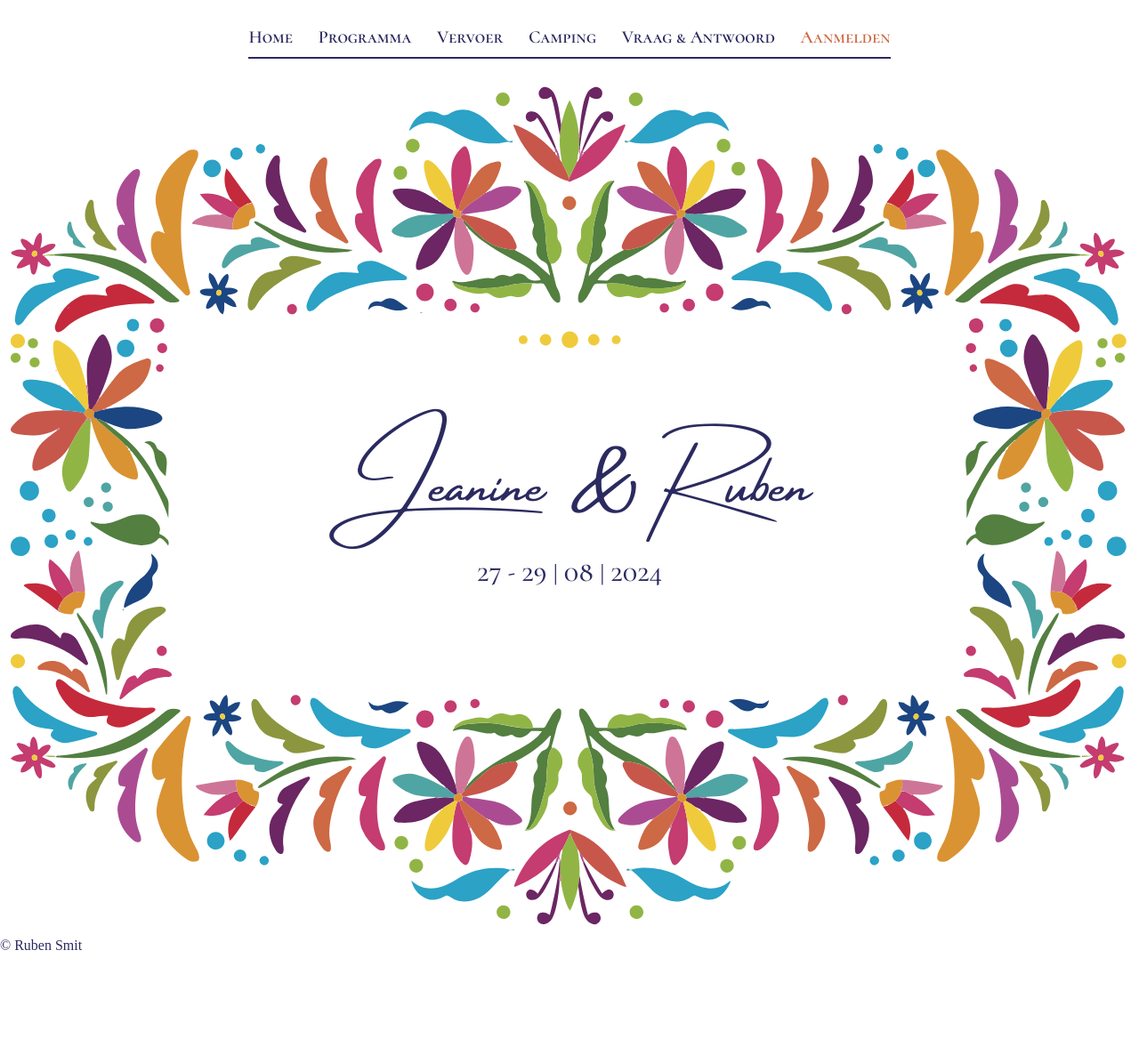
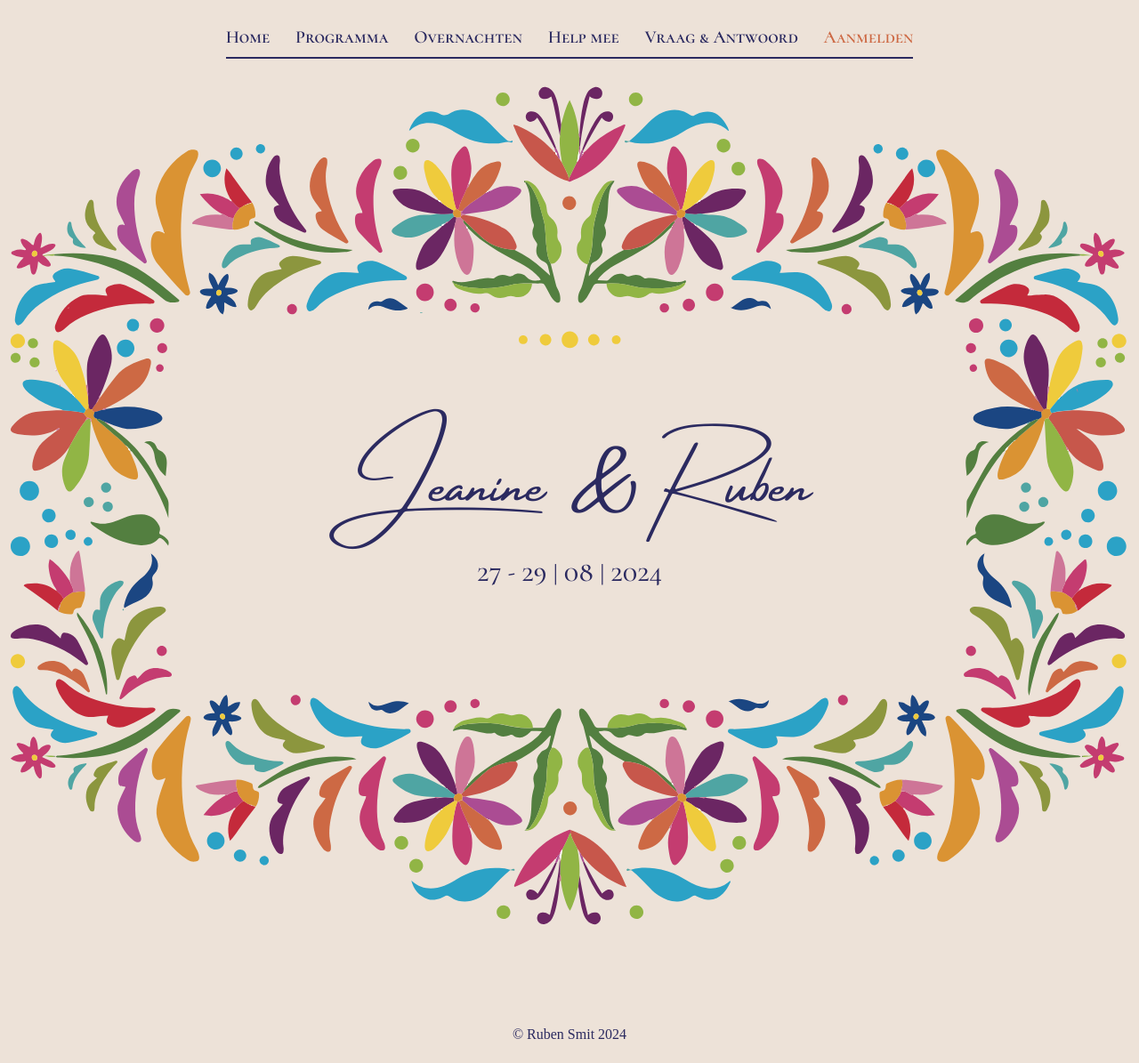
Before and after one commit to RubenSmit/bruiloftjeanineenruben.nl, a Jekyll site: the page built from index.markdown, in a window 1280 px wide. Shown: the whole page at 89% size. Built offline with Jekyll 4.4.1, drawn with Linux system fonts in a browser that asks for light colours; some web fonts are replaced; before the commit the page ends 1075 px from its top, so only the background shows below that.

```diff
--- /dev/null
+++ b/_includes/hero.html
@@ -0,0 +1,14 @@
+<div class="min-h-screen flex justify-center items-center">
+  <div class="w-full max-w-7xl relative">
+    <img src="/images/full_border.svg" class="w-full md:hidden">
+    <img src="/images/full_border_tablet.svg" class="w-full hidden md:block lg:hidden">
+    <img src="/images/full_border_desktop.svg" class="w-full hidden lg:block">
+    <div class="absolute top-0 left-0 w-full h-full flex justify-center items-center">
+      <div class="w-1/2 max-h-1/3 text-center">
+        <h1 class="text-4xl sm:text-5xl md:text-6xl lg:text-7xl font-curly mb-10" style="line-height: 7rem;">
+          Jeanine & Ruben</h1>
+        <p class="text-3xl font-medium">27 - 29 | 08 | 2024</p>
+      </div>
+    </div>
+  </div>
+</div>
--- a/_layouts/default.html
+++ b/_layouts/default.html
@@ -12,22 +12,22 @@
   <link rel="stylesheet" href="https://unpkg.com/tailwindcss@2.2.19/dist/tailwind.min.css">
   <link rel="stylesheet" href="/style/style.css">
 </head>
-<body>
-<nav>
-  <div class="nav-container">
+<body class="text-primary font-serif bg-tan">
+<nav class="flex justify-center p-5">
+  <div class="py-2 border-b-2 border-primary text-xl font-semibold space-x-6">
     <a href="/">Home</a>
+    <a href="/programma">Programma</a>
+    <a href="/">Overnachten</a>
+    <a href="/">Help mee</a>
+    <a href="/">Vraag & Antwoord</a>
+    <a href="/" class="text-secondary">Aanmelden</a>
   </div>
 </nav>
 <article>
-  <div class="content content--full">
-    <h1>{{ page.title }}</h1>
-    <p class="text--large">
-      {{ content }}
-    </p>
-  </div>
+  {{ content }}
 </article>
-<footer>
-  © Ruben Smit
+<footer class="text-center p-5 mt-20">
+  © Ruben Smit 2024
 </footer>
 </body>
 </html>
--- a/_layouts/home.html
+++ /dev/null
@@ -1,105 +0,0 @@
-<!doctype html>
-<html lang="en">
-<head>
-  <meta charset="utf-8">
-  <meta name="viewport" content="width=device-width, initial-scale=1.0"/>
-
-  <title>{{ page.title }}</title>
-  <meta name="description" content="{{ page.description }}"/>
-  <meta name="author" content="Ruben Smit">
-
-  <link href="https://fonts.googleapis.com/css?family=Lato&display=swap" rel="stylesheet">
-  <link rel="stylesheet" href="https://unpkg.com/tailwindcss@2.2.19/dist/tailwind.min.css">
-  <style>
-    .text-primary {
-      color: #2b2a60;
-    }
-
-    .bg-primary {
-      background-color: #2b2a60;
-    }
-
-    .border-primary {
-      border-color: #2b2a60;
-    }
-
-    .text-secondary {
-      color: #cd6944;
-    }
-
-    @font-face {
-      font-family: Comorant;
-      src: url("fonts/CormorantSC-Light.ttf") format("opentype");
-      font-weight: 300;
-    }
-
-    @font-face {
-      font-family: Comorant;
-      src: url("fonts/CormorantSC-Regular.ttf") format("opentype");
-      font-weight: 400;
-    }
-
-    @font-face {
-      font-family: Comorant;
-      src: url("fonts/CormorantSC-Medium.ttf") format("opentype");
-      font-weight: 500;
-    }
-
-    @font-face {
-      font-family: Comorant;
-      src: url("fonts/CormorantSC-SemiBold.ttf") format("opentype");
-      font-weight: 600;
-    }
-
-    @font-face {
-      font-family: Comorant;
-      src: url("fonts/CormorantSC-Bold.ttf") format("opentype");
-      font-weight: 700;
-    }
-
-    .font-serif {
-      font-family: 'Comorant', serif;
-    }
-
-    @font-face {
-      font-family: AmsterdamFour;
-      src: url("fonts/AmsterdamFour-Regular.ttf") format("opentype");
-      font-weight: 400;
-    }
-
-    .font-curly {
-      font-family: 'AmsterdamFour', sans-serif;
-    }
-  </style>
-</head>
-<body class="text-primary font-serif">
-<nav class="flex justify-center p-5">
-  <div class="py-2 border-b-2 border-primary text-xl font-semibold space-x-6">
-    <a href="/">Home</a>
-    <a href="/">Programma</a>
-    <a href="/">Vervoer</a>
-    <a href="/">Camping</a>
-    <a href="/">Vraag & Antwoord</a>
-    <a href="/" class="text-secondary">Aanmelden</a>
-  </div>
-</nav>
-<article>
-  <div class="min-h-screen flex justify-center items-center">
-    <div class="w-full max-w-7xl relative">
-      <img src="/images/full_border.svg" class="w-full md:hidden">
-      <img src="/images/full_border_tablet.svg" class="w-full hidden md:block lg:hidden">
-      <img src="/images/full_border_desktop.svg" class="w-full hidden lg:block">
-      <div class="absolute top-0 left-0 w-full h-full flex justify-center items-center">
-        <div class="w-1/2 max-h-1/3 text-center">
-          <h1 class="text-4xl sm:text-5xl md:text-6xl lg:text-7xl font-curly mb-10" style="line-height: 7rem;">Jeanine & Ruben</h1>
-          <p class="text-3xl font-medium">27 - 29 | 08 | 2024</p>
-        </div>
-      </div>
-    </div>
-  </div>
-</article>
-<footer>
-  © Ruben Smit
-</footer>
-</body>
-</html>
--- a/index.markdown
+++ b/index.markdown
@@ -1,6 +1,6 @@
 ---
-# Feel free to add content and custom Front Matter to this file.
-# To modify the layout, see https://jekyllrb.com/docs/themes/#overriding-theme-defaults
-
-layout: home
+title: Bruiloft Jeanine en Ruben · 27-29 | 08 | 2024
+description: Drie dagen? Wat gaan jullie doen dan? Hier wat antwoorden op je vragen.
+layout: default
 ---
+{% include hero.html %}
--- /dev/null
+++ b/style/style.css
@@ -0,0 +1,63 @@
+.text-primary {
+    color: #2b2a60;
+}
+
+.bg-primary {
+    background-color: #2b2a60;
+}
+
+.bg-tan {
+    background-color: #ede2d8;
+}
+
+.border-primary {
+    border-color: #2b2a60;
+}
+
+.text-secondary {
+    color: #cd6944;
+}
+
+@font-face {
+    font-family: Comorant;
+    src: url("/fonts/CormorantSC-Light.ttf") format("opentype");
+    font-weight: 300;
+}
+
+@font-face {
+    font-family: Comorant;
+    src: url("/fonts/CormorantSC-Regular.ttf") format("opentype");
+    font-weight: 400;
+}
+
+@font-face {
+    font-family: Comorant;
+    src: url("/fonts/CormorantSC-Medium.ttf") format("opentype");
+    font-weight: 500;
+}
+
+@font-face {
+    font-family: Comorant;
+    src: url("/fonts/CormorantSC-SemiBold.ttf") format("opentype");
+    font-weight: 600;
+}
+
+@font-face {
+    font-family: Comorant;
+    src: url("/fonts/CormorantSC-Bold.ttf") format("opentype");
+    font-weight: 700;
+}
+
+.font-serif {
+    font-family: 'Comorant', serif;
+}
+
+@font-face {
+    font-family: AmsterdamFour;
+    src: url("/fonts/AmsterdamFour-Regular.ttf") format("opentype");
+    font-weight: 400;
+}
+
+.font-curly {
+    font-family: 'AmsterdamFour', sans-serif;
+}
```
Also changed, not shown: _includes/card.html (added, +18 -0 lines), _posts/2024-01-17-welcome-to-jekyll.markdown (deleted, +0 -29 lines), about.markdown (deleted, +0 -18 lines), programma.markdown (added, +10 -0 lines), images/bottom_decoration.svg (added).
